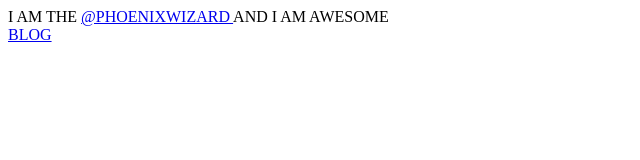
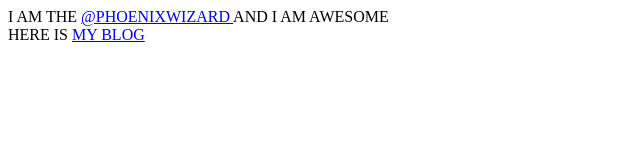
Before and after one commit to phoenixwizard/old-site, a plain HTML site: page index.html in a window 1280 px wide. Shown: the whole page, without its empty margins (0-640 px from the left). Drawn offline with Linux system fonts and the light colour scheme.

Commit message:
The website update

```diff
--- a/index.html
+++ b/index.html
@@ -2,6 +2,6 @@
 	<body>
 I AM THE <a href="twitter.com/phoenixwizard"> @PHOENIXWIZARD </a>AND I AM AWESOME
 <br>
-<a href="penned-in-tint.in">BLOG</a>
+HERE IS <a href="penned-in-tint.in">MY BLOG</a>
 </body>
 </html>
```
